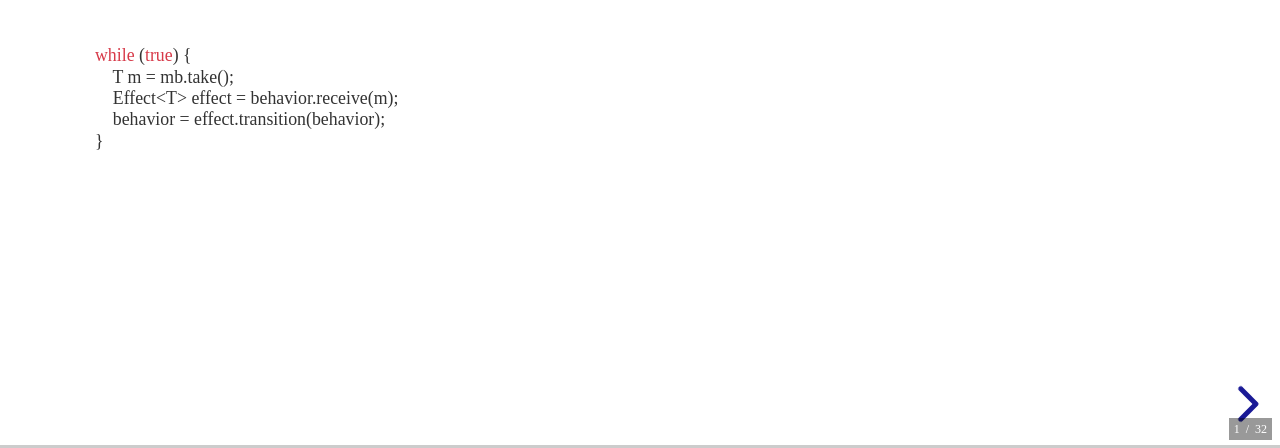
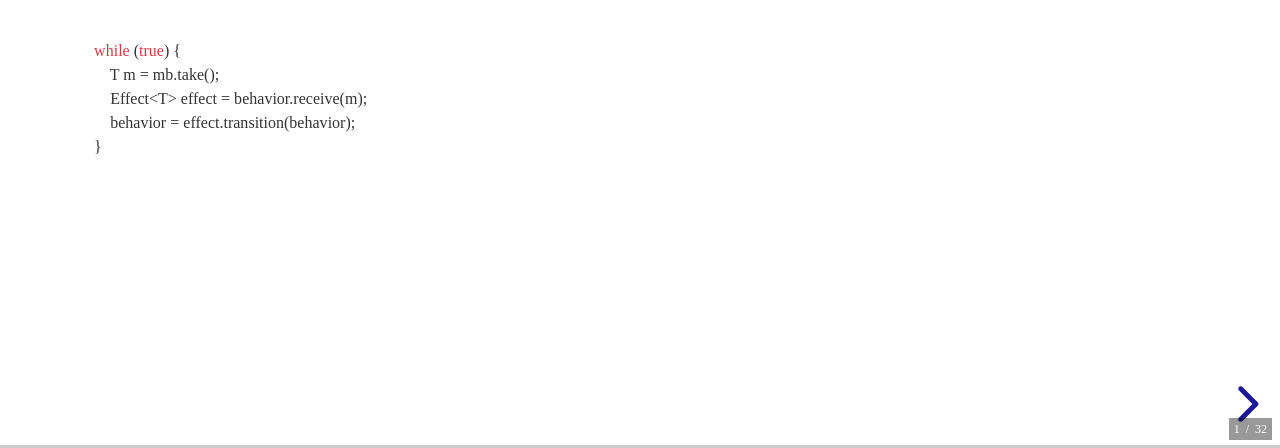
Before and after one commit to strehler/devoxxuk, a plain HTML site: page index.html in a window 1280 px wide. Shown: the part 352-800 px from the top of the page. Drawn offline with Linux system fonts and the light colour scheme; a web font is replaced by a local one.

Commit message:
Add some breath between lines of code

```diff
--- a/css/style.less
+++ b/css/style.less
@@ -320,6 +320,8 @@
     code {
       padding: 2rem 2.3rem;
       max-height: none;
+      line-height: 150%;
+      font-size: 90%;
     }
   }
   .print-pdf {
```
